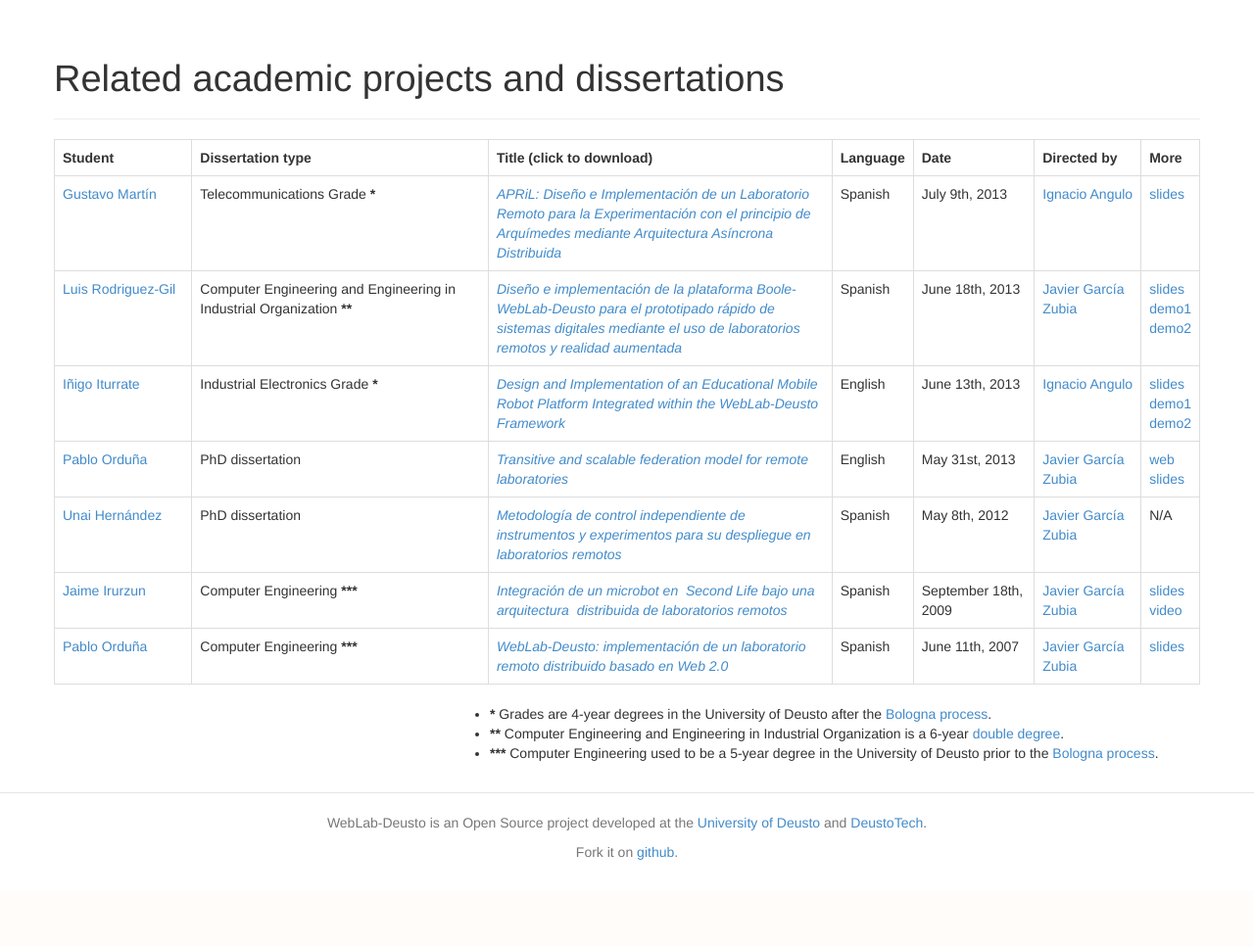
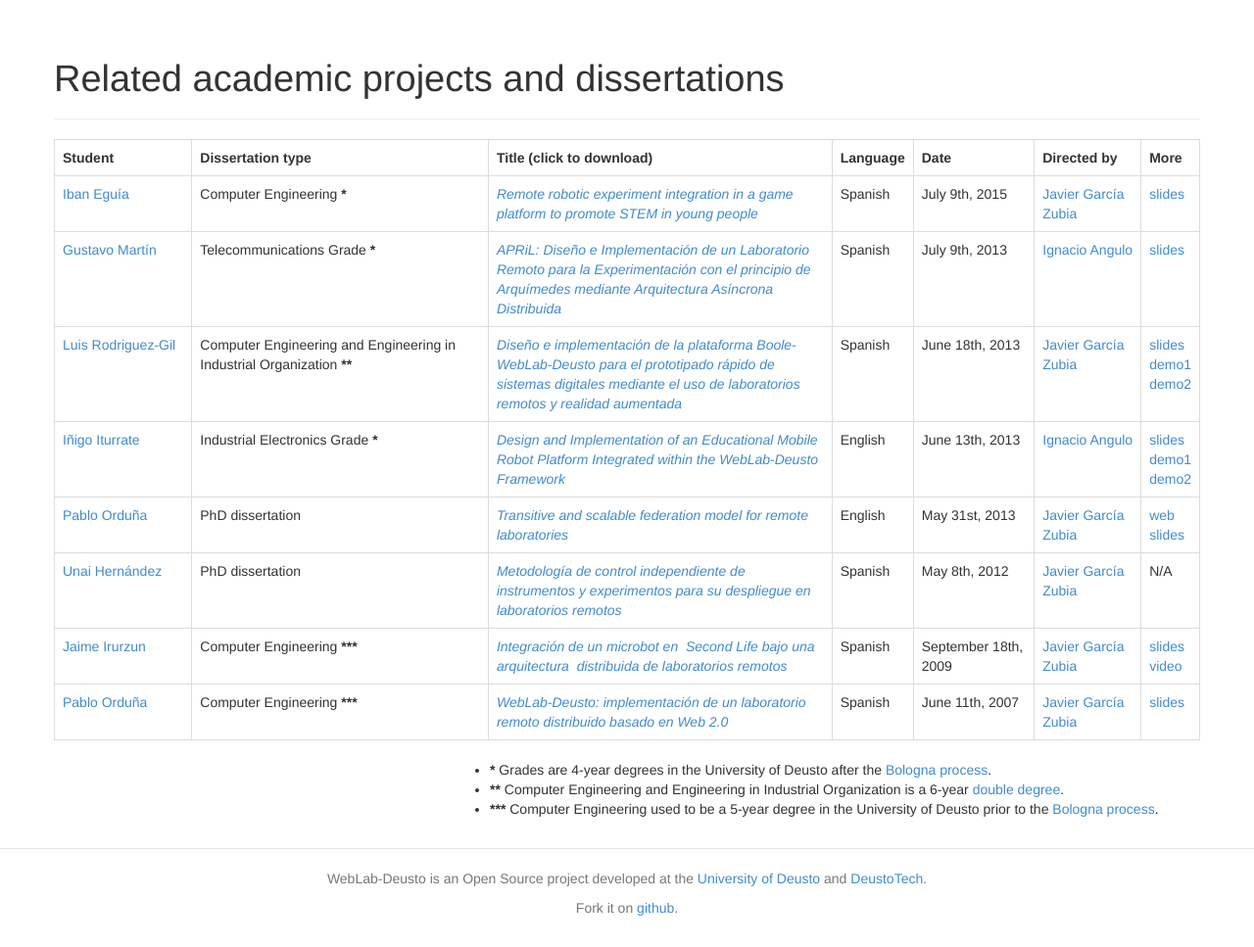
Before and after one commit to weblabdeusto/website, a Python web app: template templates/projects_and_dissertations.html in a window 1280 px wide. Shown: the part 50-1017 px from the top of the page at 98% size. Before the commit the page ends 928 px from the top, so only its background shows below. Run offline with Jinja, Linux system fonts and the light colour scheme; the template is opened without the code that fills it, so the values that code supplies are empty.

Commit message:
Add Iban's final project

```diff
--- a/templates/projects_and_dissertations.html
+++ b/templates/projects_and_dissertations.html
@@ -22,6 +22,15 @@
             </tr>
         </thead>
         <tbody>
+            <tr>
+                <td><a href="members.html">Iban Egu&iacute;a</a></td>
+                <td>Computer Engineering <b>*</b></td>
+                <td><a href="http://weblab.deusto.es/pub/FDP-Iban-Eguia.pdf"><i>Remote robotic experiment integration in a game platform to promote STEM in young people</i></a></td>
+                <td>Spanish</td>
+                <td>July 9th, 2015</td>
+                <td><a href="members.html">Javier Garc&iacute;a Zubia</a></td>
+                <td><a href="http://weblab.deusto.es/pub/FDP-Iban-Eguia-slides.pdf">slides</a></td>
+            </tr>
             <tr>
                 <td><a href="members.html">Gustavo Mart&iacute;n</a></td>
                 <td>Telecommunications Grade <b>*</b></td>
```
